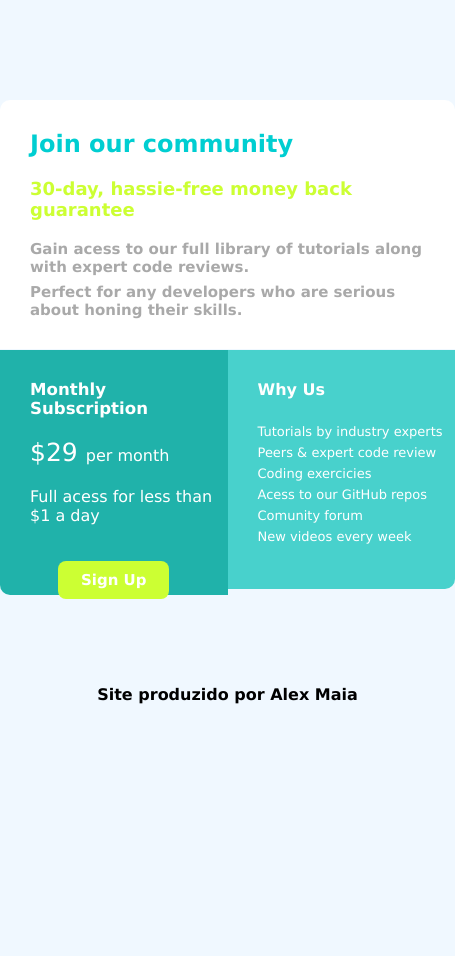
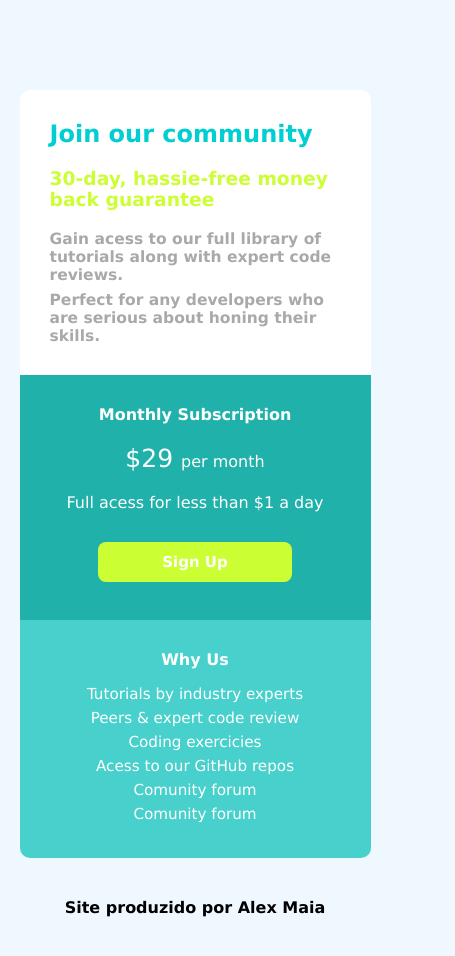
Before and after one commit to AlexMaia21/Exerc-cio-CSS-HTML, a plain HTML site: page index.html in a window 390 px wide. Shown: the whole page, 455 px wide, since content can reach past the window. Before the commit the page ends 844 px from the top, so only its background shows below. Drawn offline with Linux system fonts and the light colour scheme.

Commit message:
Alterações na responsividade

```diff
--- a/css/style.css
+++ b/css/style.css
@@ -7,72 +7,71 @@
 /* Corpo total da página */
 body {
 	background-color:#f0f8ff;
-	font-family:Verdana;
+	font-family:Verdana, sans-serif;
 }
 
-/* Posicionamento da caixa 1 */
-#principal {
-	width:59.40%;
-	position:relative;
-	margin:100px auto;
-	min-width: 455px;
+ul {
+	list-style: none;
 }
 
-/* Posicionamento das caixas 2 e 3 */
-#principal2 {
-	width:59.40%;
-	margin:100px auto;
-	margin-top:-99px;
-	position:relative;
-	min-width: 455px;
+a {
+	text-decoration: none;
+}
+
+#container {
+	width: 65%;
+	margin: 90px auto 0 auto;
+	display: flex;
+	flex-wrap: wrap;
 }
 
 #caixa1 {
-	border-top-left-radius:10px;
-	border-top-right-radius:10px;
-	padding:30px;
+	box-sizing: border-box;
+	width: 100%;
+	min-height: 245px;
+	border-top-left-radius: 10px;
+	border-top-right-radius: 10px;
+	padding: 30px;
 	background:white;
 }
 
 /* Título da caixa 1 */
 .titulocx1 {
-	color:#00ced1;
+	color: #00ced1;
 }
 
 .subtitulo {
-	color:#ccff33;
-	font-size:18px;
-	font-weight:900;
+	color: #ccff33;
+	font-size:1.17em;
+	font-weight: 900;
 	margin-top:20px;
 }
 
 .texto {
 	margin-top:20px;
 	color:#a9a9a9;
-	font-size:15px;
+	font-size: 0.97em;
 	font-weight:900;
 }
 
 #caixa2 {
+	box-sizing: border-box;
 	border-bottom-left-radius:10px;
 	width:50%;
-	height:245px;
+	min-height:245px;
 	background:#20b2aa;
-	font-size:20px;
-	float:left;
+	padding: 30px;
 }
 
 /* Formatação e posicionamento da caixa "Sign Up" */
 #caixa2 a {
 	background:#ccff33;
-	width:40%;
-	padding:10px;
+	width:60%;
+	padding:11px 10px;
 	font-size:15px;
 	font-weight:900;
 	text-align:center;
-	margin-top:16px;
-	margin-left:auto;
-	margin-right:auto;
+	margin: 0 auto;
 	border-radius:8px;
 	text-decoration:none;
 	display:block;
@@ -81,62 +80,92 @@ body {
 
 /* Formatação da caixa "Sign Up" quando for passar o mouse por cima */
 #caixa2 a:hover {
-	width:50%;
 	color:#20b2aa;
-	text-decoration:none;
 	background:white;
-	font-size:16px;
-	margin-top:14px;
 }
 
 /* Textos da caixa 2 */
-.texto1 {
-	padding-top:30px;
-	padding-left:30px;
-	padding-bottom:20px;
+.titulocx2 {
+	margin-bottom: 20px;
 	color:white;
 }
 
 .texto2 {
+	margin-bottom: 20px;
 	color:white;
-	padding-left:30px;
 }
 
 .texto3 {
-	color:white;
-	padding-top:20px;
-	padding-left:30px;
-	padding-bottom:20px;
-	font-size:16px;
+	margin-bottom: 30px;
+	color: white;
+	font-size: 1em;
 }
 
 #caixa3 {
+	box-sizing: border-box;
 	border-bottom-right-radius:10px;
 	width:50%;
 	background:#48d1cc;
-	float:right;
+	padding: 30px;
 }
 
 .titulocx3 {
-	color:white;
-	padding-top:30px;
-	padding-left:30px;
-	padding-bottom:20px;
+	color: white;
+	margin-bottom: 15px;
 }
 
-.texto4 {
-	color:white;
-	font-size:13px;
-	padding-top:5px;
-	padding-left:30px;
+ul#links li {
+	margin-bottom: 5px;
 }
 
-.esp {
-	padding-bottom:6px;
+ul#links a {
+	color: #fff;
+	font-size: 0.95em;
+}
+
+ul#links a:hover {
+	text-decoration: underline;
 }
 
 .rodape {
-	clear:both;
 	text-align:center;
-	padding-top:90px;
+	margin: 40px 0;
 }
+
+/* Responsividade */
+
+@media (max-width: 576px) { /* Celulares de tela pequena e média */
+	#container {
+		display: block;
+		width: 90%;
+	}
+
+	#caixa2 {
+		width: 100%;
+		border-bottom-left-radius: 0;
+	}
+
+	#caixa3 {
+		width: 100%;
+		border-bottom-left-radius: 10px;
+	}
+}
+
+@media (max-width: 768px) { /* Celulares de tela grande e tablets */
+	#container {
+		display: block;
+		width: 90%;
+	}
+
+	#caixa2 {
+		width: 100%;
+		border-bottom-left-radius: 0;
+		text-align: center;
+	}
+
+	#caixa3 {
+		width: 100%;
+		border-bottom-left-radius: 10px;
+		text-align: center;
+	}
+}
--- a/index.html
+++ b/index.html
@@ -3,11 +3,13 @@
 	<head>
 		<title>Grid de Preços</title>
 		<meta charset="utf-8">
+		<meta name="viewport" content="width=device-width, initial-scale=1, shrink-to-fit=no">
 		<link rel="stylesheet" type="text/css" href="css/style.css">
 	</head>
 	<body>
 
-		<div id="principal">
+		<div id="container">
+
 
 			<div id="caixa1">
 				<h2 class="titulocx1">Join our community</h2>
@@ -19,11 +21,11 @@
 					<p style="margin-top:7px;">Perfect for any developers who are serious about honing their skills.</p>
 				</div>
 			</div>
-		</div>
 
-		<div id="principal2">
+
+
 			<div id="caixa2">
-				<h5 class="texto1">Monthly Subscription</h5>
+				<h4 class="titulocx2">Monthly Subscription</h4>
 				<div class="texto2">
 					<span style="font-size:25px;">$29</span><span style="font-size:16px; margin-left:8px;">per month</span>
 				</div>
@@ -37,17 +39,16 @@
 
 			<div id="caixa3">
 				<h4 class="titulocx3">Why Us</h4>
-				<div class="texto4">
-					<p class="esp">Tutorials by industry experts</p>
-					<p class="esp">Peers & expert code review</p>
-					<p class="esp">Coding exercicies</p>
-					<p class="esp">Acess to our GitHub repos</p>
-					<p class="esp">Comunity forum</p>
-					<p style="padding-bottom:45px;">New videos every week</p>
+				<ul id="links">
+					<li><a href="">Tutorials by industry experts</a></li>
+					<li><a href="">Peers & expert code review</a></li>
+					<li><a href="">Coding exercicies</a></li>
+					<li><a href="">Acess to our GitHub repos</a></li>
+					<li><a href="">Comunity forum</a></li>
+					<li><a href="">Comunity forum</a></li>
 				</div>
 			</div>
-			<h4 class="rodape"> Site produzido por Alex Maia </h4>
 		</div>
-
+		<h4 class="rodape"> Site produzido por Alex Maia </h4>
 	</body>
 </html>
```
Also changed, not shown: 1 other file.
